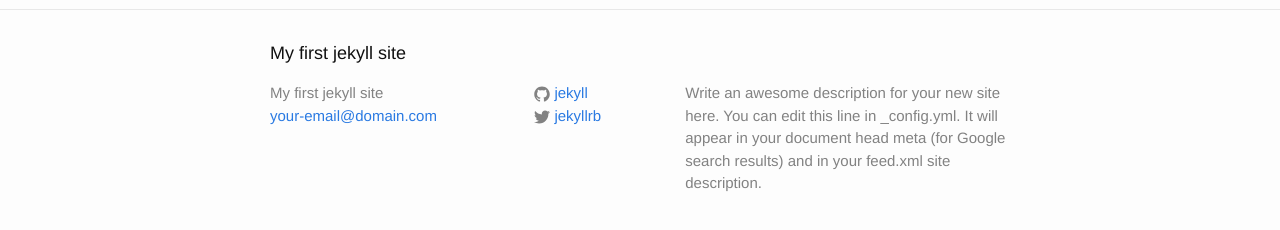
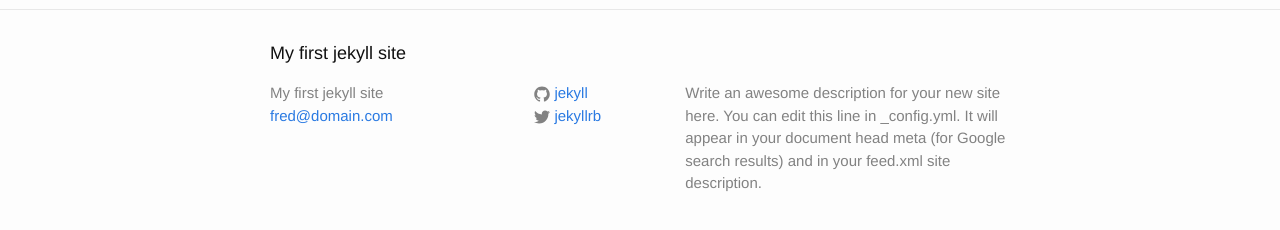
Before and after one commit to l2fprod/jekyll-test, a Jekyll site: the page built from index.html, in a window 1280 px wide. Shown: the part 287-517 px from the top of the page. Built offline with Jekyll 4.4.1, drawn with Linux system fonts in a browser that asks for light colours.

Commit message:
Update _config.yml

```diff
--- a/_config.yml
+++ b/_config.yml
@@ -7,7 +7,7 @@
 
 # Site settings
 title: My first jekyll site
-email: your-email@domain.com
+email: fred@domain.com
 description: > # this means to ignore newlines until "baseurl:"
   Write an awesome description for your new site here. You can edit this
   line in _config.yml. It will appear in your document head meta (for
```
